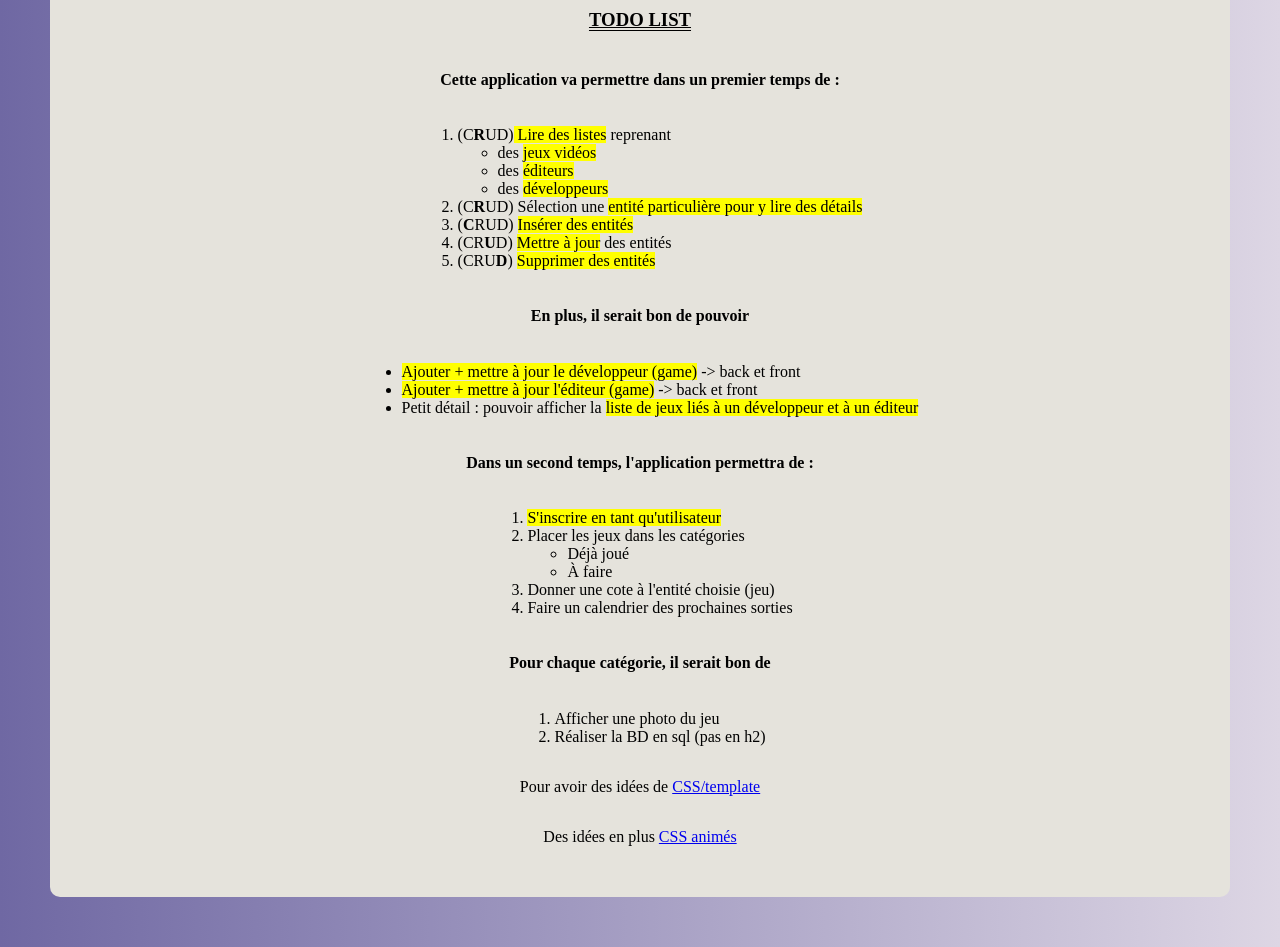
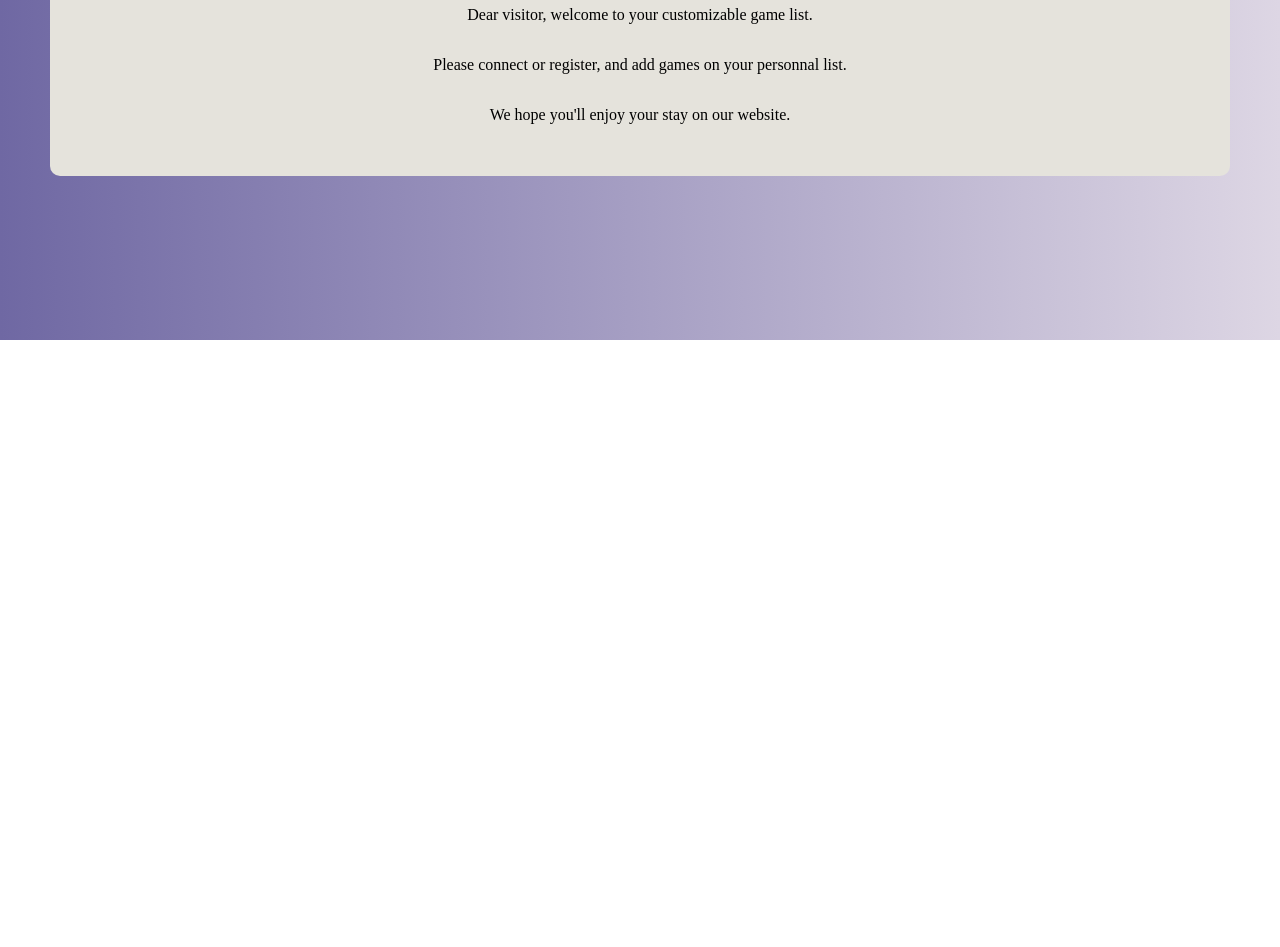
Before and after one commit to ManonKerrels/TP3, an Angular app: page /accueil in a window 1280 px wide. Shown: the part 460-1407 px from the top of the page. After the commit the page ends 800 px from the top, so only its background shows below. Built offline with nearby package versions, Linux system fonts and the light colour scheme.

Commit message:
Mise en page + accueil

```diff
--- a/src/app/components/accueil/accueil.component.css
+++ b/src/app/components/accueil/accueil.component.css
@@ -14,7 +14,7 @@ h3{
 }
 
 .intro{
-    text-align: justify;
+    text-align: center;
     margin: 2%;
     display: flex;
     flex-direction: column;
--- a/src/app/components/accueil/accueil.component.html
+++ b/src/app/components/accueil/accueil.component.html
@@ -2,48 +2,10 @@
     <h2>Welcome !</h2>
 
     <div class="intro">
-        <h3>TODO LIST</h3>
+            <p>Dear visitor, welcome to your customizable game list.</p>
+            <p>Please connect or register, and add games on your personnal list.</p>
+            <p>We hope you'll enjoy your stay on our website.</p>
+    </div>
 
-        <h4>Cette application va permettre dans un premier temps de :</h4>
-        <ol>
-            <li>(C<strong>R</strong>UD)<mark> Lire des listes</mark> reprenant </li>
-            <ul>
-                <li>des <mark>jeux vidéos</mark></li>
-                <li>des <mark>éditeurs</mark></li>
-                <li>des <mark>développeurs</mark></li>
-            </ul>
-            <li>(C<strong>R</strong>UD) Sélection une <mark>entité particulière pour y lire des détails</mark></li>
-            <li>(<strong>C</strong>RUD) <mark>Insérer des entités</mark></li>
-            <li>(CR<strong>U</strong>D) <mark>Mettre à jour</mark> des entités</li>
-            <li>(CRU<strong>D</strong>) <mark>Supprimer des entités</mark></li>
-        </ol>
 
-        <h4>En plus, il serait bon de pouvoir </h4>
-        <ul>
-            <li><mark>Ajouter + mettre à jour le développeur (game)</mark> -> back et front</li>
-            <li><mark>Ajouter + mettre à jour l'éditeur (game)</mark> -> back et front</li>
-            <li>Petit détail : pouvoir afficher la <mark>liste de jeux liés à un développeur et à un éditeur</mark></li>
-        </ul>
-
-        <h4>Dans un second temps, l'application permettra de :</h4>
-        <ol>
-            <li><mark>S'inscrire en tant qu'utilisateur</mark></li>
-            <li>Placer les jeux dans les catégories</li>
-            <ul>
-                <li>Déjà joué</li>
-                <li>À faire</li>
-            </ul>
-            <li>Donner une cote à l'entité choisie (jeu)</li>
-            <li>Faire un calendrier des prochaines sorties</li>
-        </ol>
-
-        <h4>Pour chaque catégorie, il serait bon de </h4>
-        <ol>
-            <li>Afficher une photo du jeu</li>
-            <li>Réaliser la BD en sql (pas en h2)</li>
-        </ol>
-
-        <p>Pour avoir des idées de <a href="https://webflow.com/templates/tag/portfolio-websites">CSS/template</a></p>
-        <p>Des idées en plus <a href="https://freefrontend.com/css-animated-backgrounds/">CSS animés</a></p>
-    </div>
 </div>
```
Also changed, not shown: src/img/welcome.jpg (added).
